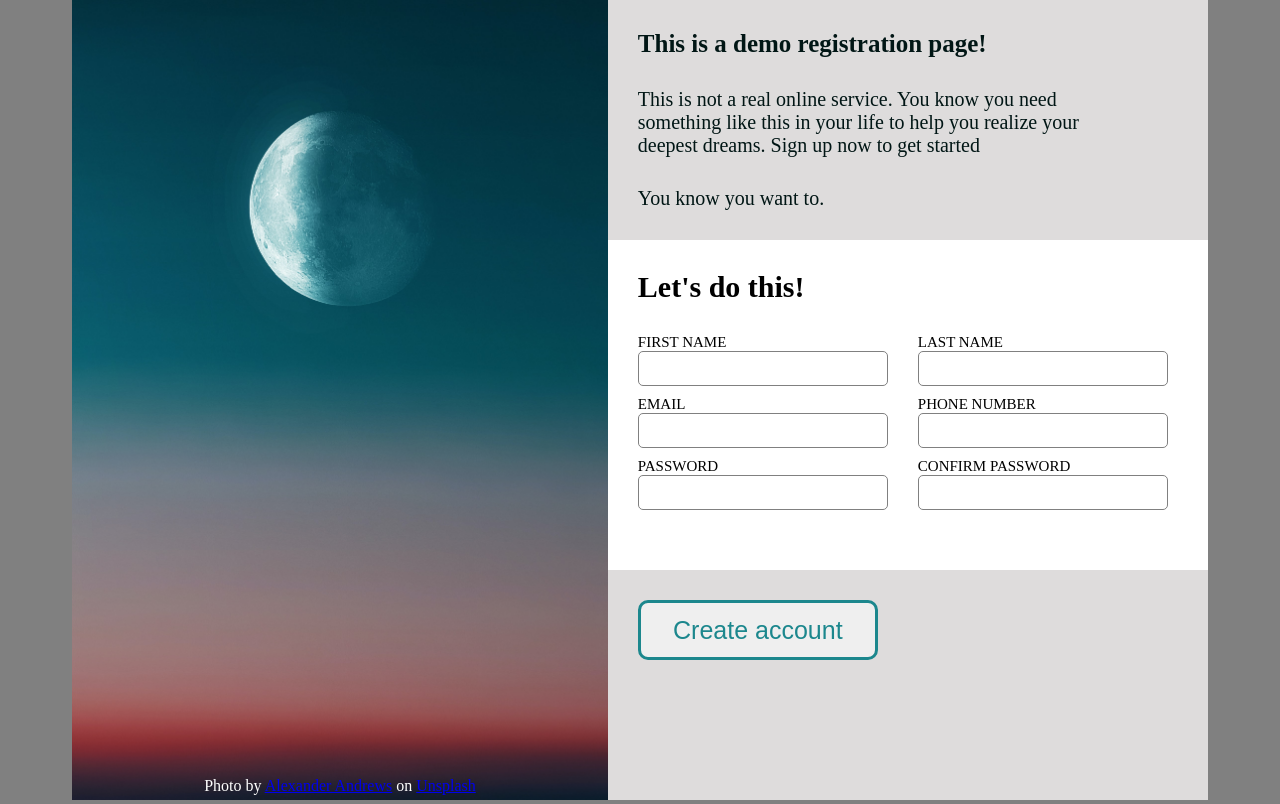
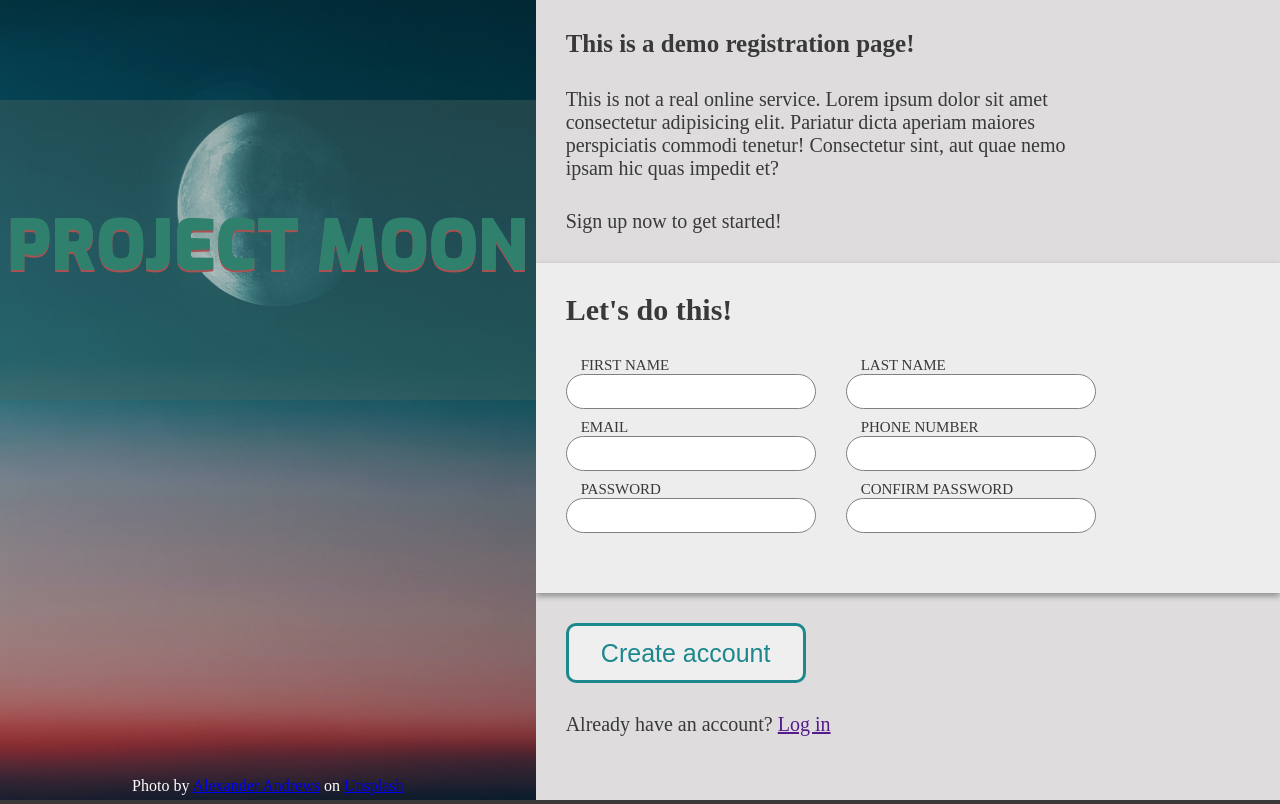
Before and after one commit to MichalGrecner/sign_up_form, a plain HTML site: page index.html in a window 1280 px wide. Drawn offline with Linux system fonts and the light colour scheme.

Commit message:
more styling added

```diff
--- a/index.html
+++ b/index.html
@@ -12,6 +12,7 @@
 -form field/pass confirm/dataset etc
 -gui details, shrink
 -submit button
+-external font usage
 -->
 <body>
     <header>
@@ -19,7 +20,14 @@
     </header>
     <main>
         <div class="leftContainer">
+
             <img src="alexander-andrews-unsplash.jpg">
+            <div class="logoContainer"></div>
+            <div class="logoDiv">
+                <p class="logo">PROJECT MOON</p>
+            </div>
+
+
             <div class="credit">
                 <p>Photo by <a href="https://unsplash.com/@alex_andrews?utm_source=unsplash&utm_medium=referral&utm_content=creditCopyText">Alexander Andrews</a> on <a href="https://unsplash.com/s/photos/cosmos?utm_source=unsplash&utm_medium=referral&utm_content=creditCopyText">Unsplash</a>
                 </p>
@@ -27,8 +35,8 @@
         </div>
         <div class="rightContainer">
             <div class="intro">
-                <h3>This is a demo registration page!</h3><p>This is not a real online service. You know you need something like this in your life to help you realize your deepest dreams. Sign up now to get started</p>
-                <p>You know you want to.</p>
+                <h3>This is a demo registration page!</h3><p>This is not a real online service. Lorem ipsum dolor sit amet consectetur adipisicing elit. Pariatur dicta aperiam maiores perspiciatis commodi tenetur! Consectetur sint, aut quae nemo ipsam hic quas impedit et?</p>
+                <p>Sign up now to get started!</p>
             </div>
             <div class="formContainer">
                 <h4>Let's do this!</h4>
@@ -66,6 +74,9 @@
             <div class="bottomContainer">
                 <button type="submit">Create account</button>
             </div>
+            <div class="existingAccount">
+                <p>Already have an account? <a href="">Log in</a></p>
+            </div>
 
         </div>
 
--- a/style.css
+++ b/style.css
@@ -1,3 +1,6 @@
+@import url('https://fonts.googleapis.com/css2?family=Exo:wght@900&display=swap');
+
+
 *{
     margin: 0;
     padding: 0;
@@ -7,35 +10,54 @@ header{
 
 }
 body{
-    margin: 0 0;
-
-    background-color: grey;
-    display: flex;
-    flex-direction: column;
-    align-items: center;
-    height: auto;
+    background-color: rgb(58, 56, 56);
 }
 
 main{
     display: flex;
     flex-direction: row;
-    justify-content: start;
-    gap:0;
+    width:100%;
+    justify-content: center;
+}
+
+.leftContainer{
+    width:auto;
+    position:relative;
+    height: 100vh;
+}
+
+img{
+    width: auto;
+    height: 100%;
+    position:relative;
+}
+
+.logoContainer{
+    position: absolute;
+    top:100px;
+    width: 100%;
+    height:300px;
+    background-color: rgb(78, 101, 96);
+    opacity:40%;
+
+
+}
+.logoDiv{
+    position: absolute;
+    top:180px;
+    width: 100%;
 
 
 }
 
-.leftContainer{
-    position:relative;
-    height: 100vh;
+.logoDiv p{
+    font-family: 'Exo';
+    text-align: center;
+    color:rgb(47, 129, 109);
+    font-size: 70px;
+    padding-top: 20px;
+    text-shadow: 0px 2px rgb(171, 80, 80);
 
-
-}
-
-img{
-    width: 100%;
-    height: 100%;
-    position:relative;
 }
 .credit {
     position: absolute;
@@ -50,20 +72,20 @@ img{
 
 }
 .rightContainer{
+    width: 100vh;
     padding-top: 30px;
     display: flex;
     flex-direction: column;
-    width:600px;
     background-color: rgb(222, 220, 220);
 }
 .rightContainer h3{
-    color:rgb(1, 22, 21);
+    color:rgb(57, 57, 57);
     margin-left:30px;
     margin-bottom: 20px;
     font-size: 25px;
 }
 .rightContainer p{
-    color:rgb(1, 22, 21);
+    color:rgb(57, 57, 57);
     margin-left: 30px;
     margin-top: 30px;
     font-size: 20px;
@@ -74,13 +96,14 @@ img{
 }
 
 .formContainer{
-    background-color: white;
+    background-color: rgb(238, 237, 237);
     padding-bottom: 50px;
+    box-shadow: rgba(0, 0, 0, 0.16) 0px 3px 6px, rgba(0, 0, 0, 0.23) 0px 3px 6px;
 }
 .formContainer h4{
     margin-left: 30px;
     margin-top: 30px;
-    color: black;
+    color: rgb(57, 57, 57);
     font-size: 30px;
 }
 
@@ -90,6 +113,7 @@ img{
     display: flex;
     flex-direction: row;
     justify-content: start;
+
 }
 
 .left-column, .right-column{
@@ -104,14 +128,15 @@ form input{
     width:250px;
     height:35px;
     border: 1px solid grey;
-    border-radius: 5px;
+    border-radius: 35px;
     font-size: 20px;
     padding-left: 10px;
 }
 
 form label{
-    color:black;
+    color:rgb(57, 57, 57);
     font-size: 15px;
+    padding-left: 15px;
 }
 
 
```
